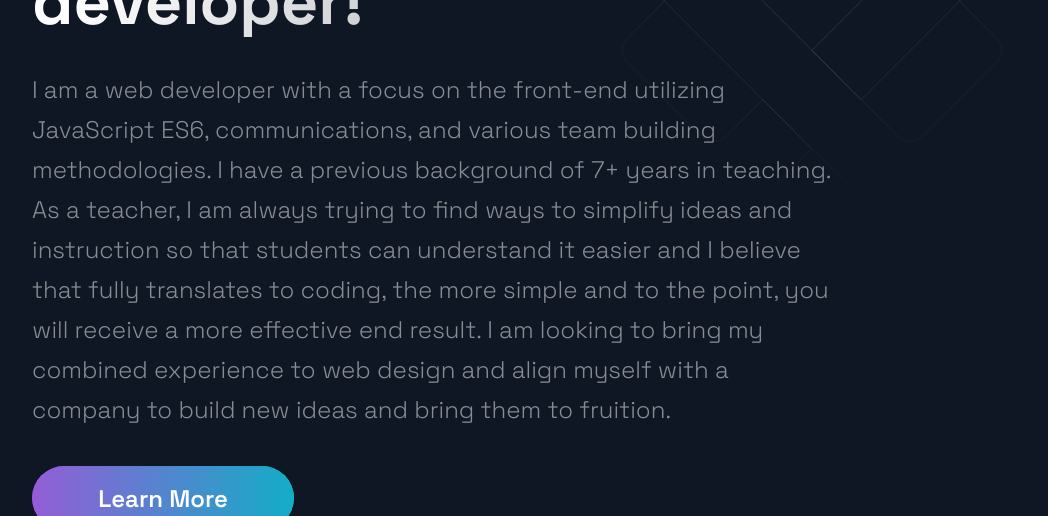
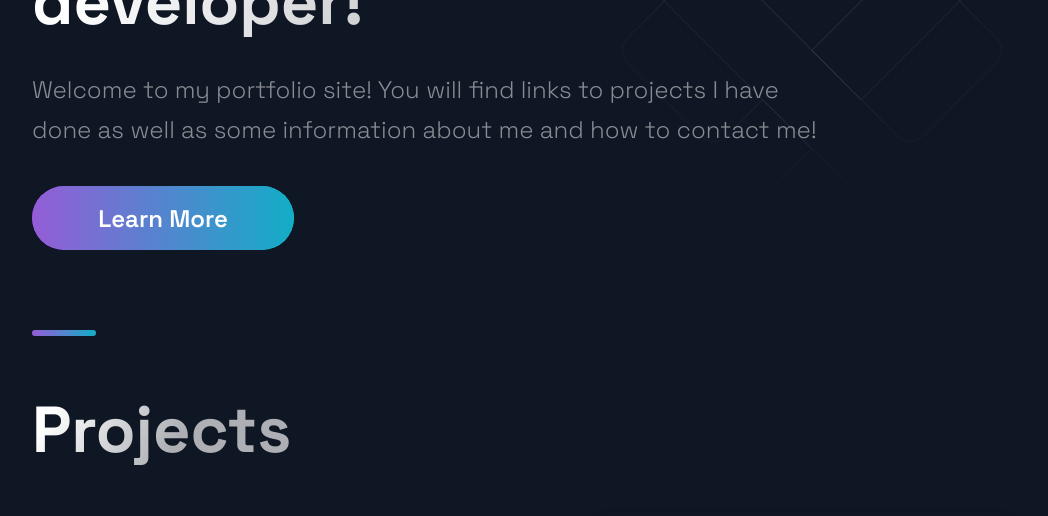
Before and after one commit to joeygonzzzz/portfolio_website-STARTER, a Next.js app: page / in a window 1280 px wide. Shown: the part 420-936 px from the top of the page, without its empty margins (88-1136 px from the left). Built offline with nearby package versions, Linux system fonts and the light colour scheme.

Commit message:
updated about and tag line in hero

```diff
--- a/src/components/Hero/Hero.js
+++ b/src/components/Hero/Hero.js
@@ -12,7 +12,7 @@ const Hero = () => (
         My name is Jose "Joey" Gonzales, an aspiring front-end developer!
       </SectionTitle>
       <SectionText>
-      I am a web developer with a focus on the front-end utilizing JavaScript ES6, communications, and various team building methodologies. I have a previous background of 7+ years in teaching. As a teacher, I am always trying to find ways to simplify ideas and instruction so that students can understand it easier and I believe that fully translates to coding, the more simple and to the point, you will receive a more effective end result. I am looking to bring my combined experience to web design and align myself with a company to build new ideas and bring them to fruition.
+      Welcome to my portfolio site! You will find links to projects I have done as well as some information about me and how to contact me!
       </SectionText>
       <Button onClick={() => window.location = 'https://google.com'}>Learn More</Button>
     </LeftSection>
--- a/src/components/TimeLine/TimeLine.js
+++ b/src/components/TimeLine/TimeLine.js
@@ -46,7 +46,7 @@ const Timeline = () => {
     <Section id="about">
       <SectionTitle>About Me</SectionTitle>
       <SectionText>
-        something something something something.
+      I am a web developer with a focus on the front-end utilizing JavaScript ES6, communications, and various team building methodologies. I have a previous background of 7+ years in teaching. As a teacher, I am always trying to find ways to simplify ideas and instruction so that students can understand it easier and I believe that fully translates to coding, the more simple and to the point, you will receive a more effective end result. I am looking to bring my combined experience to web design and align myself with a company to build new ideas and bring them to fruition.
       </SectionText>
       <CarouselContainer ref={carouselRef} onScroll={handleScroll}>
         <>
```
